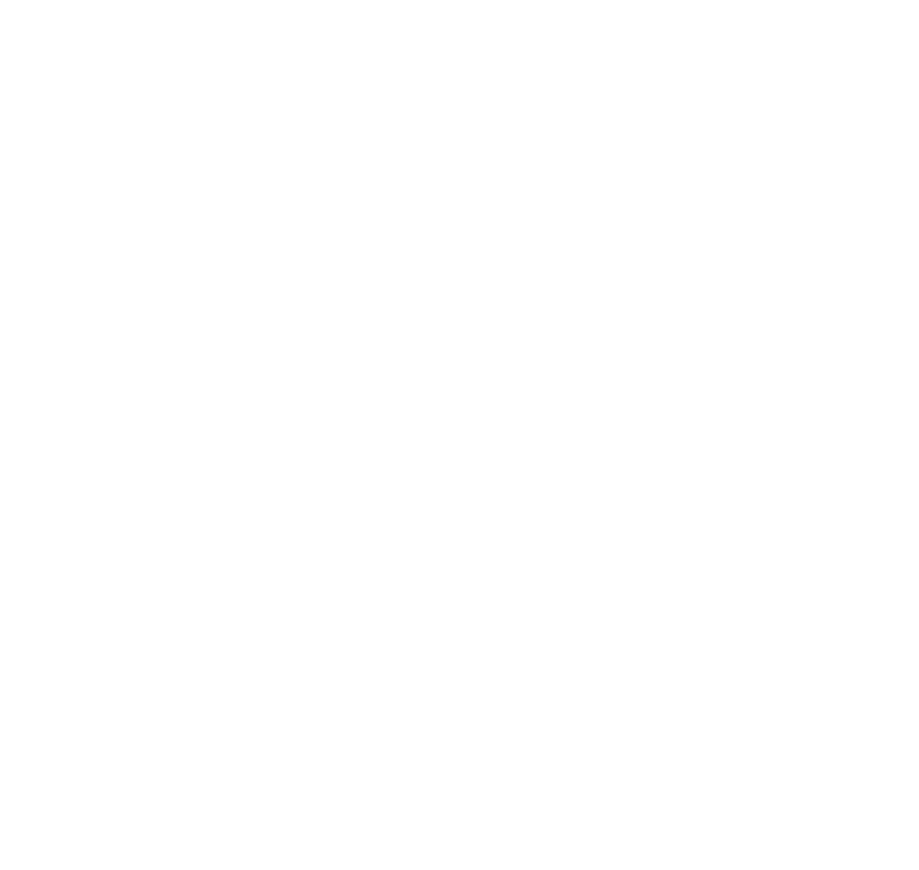
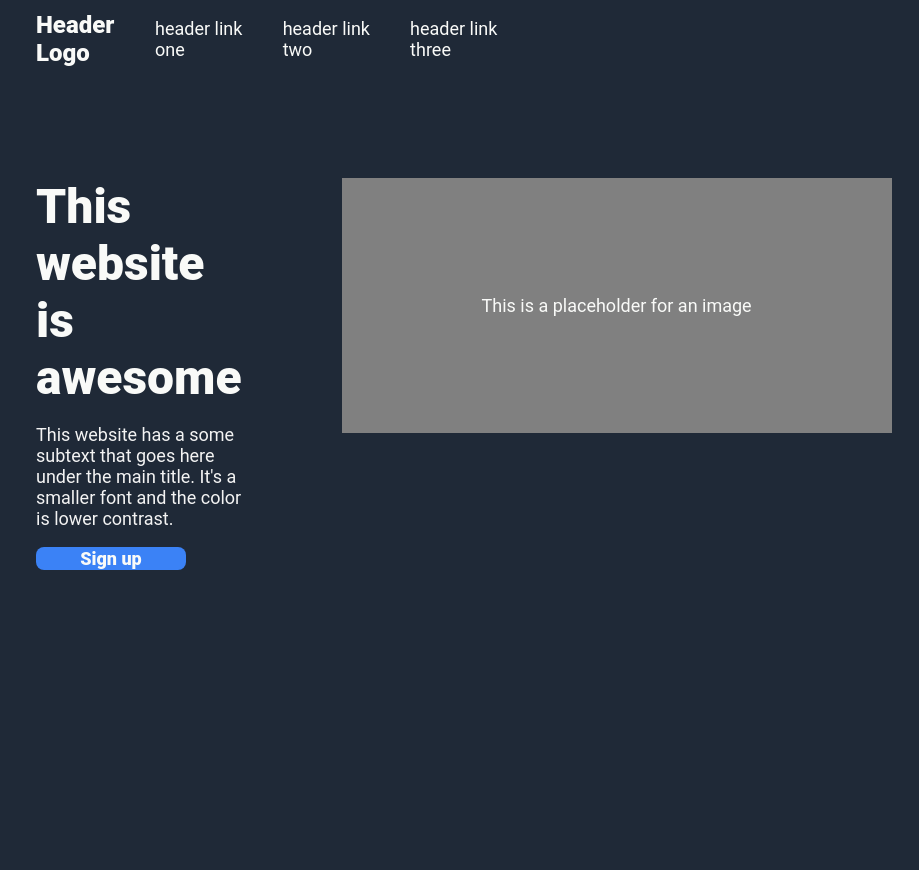
Before and after one commit to Bernapro/web-flexbox, a plain HTML site: page index.html in a window 1280 px wide. Shown: the whole page, without its empty margins (361-1280 px from the left). Before the commit the page ends 800 px from the top, so only its background shows below. Drawn offline with Linux system fonts and the light colour scheme.

Commit message:
diseño de cabecera y contenedor principal

```diff
--- a/index.html
+++ b/index.html
@@ -5,20 +5,41 @@
     <meta charset="UTF-8">
     <meta name="viewport" content="width=device-width, initial-scale=1.0">
     <title>Document</title>
+    <link rel="stylesheet" href="style.css">
 </head>
 
 <body>
-    <div>
+    <div class="principal">
+        <div class="cabecera">
+            <div class="logo">Header Logo</div>
+            <ul class="enlaces-cabecera">
+                <li>header link one</li>
+                <li>header link two</li>
+                <li>header link three</li>
+            </ul>
+        </div>
+        <div class="contenido">
+            <div id="contenido-uno">
+                <div class="titulo-principal">This website is<br>awesome</div>
+                <p class="subtexto">This website has a
+                    some
+                    subtext that goes here under the main title. It's a smaller font and the color is lower
+                    contrast.
+                </p>
+                <button type="button" class="boton-sign-up"> Sign up</button>
+            </div>
+            <div class=" imagen-principal">
+                <div>This is a placeholder for an image</div>
+            </div>
+        </div>
 
-    </div>
+        <div class=" contenido">
 
-    <div>
+        </div>
 
-    </div>
+        <div class="pie-pagina">
 
-    <div>
-
-    </div>
+        </div>
 </body>
 
 </html>
--- a/style.css
+++ b/style.css
@@ -2,7 +2,91 @@
     font-family: 'Roboto', sans-serif;
 }
 
+
 body {
+    margin: 0;
+    min-height: 100vh;
     display: flex;
     flex-direction: column;
 }
+
+.logo {
+    font-size: 24px;
+    color: #F9FAF8;
+    font-weight: 800;
+}
+
+.principal {
+    background-color: #1f2937;
+    display: flex;
+    flex-direction: column;
+    padding: 0 397px;
+}
+
+.cabecera {
+    display: flex;
+    align-items: center;
+    justify-content: space-between;
+}
+
+.enlaces-cabecera {
+    display: flex;
+    font-size: 18px;
+    color: #F9FAF8;
+    gap: 25px;
+}
+
+ul {
+    list-style-type: none;
+    padding: 0;
+}
+
+.principal .contenido {
+    display: flex;
+    padding: 100px 0;
+    gap: 100px;
+}
+
+#contenido-uno {
+    display: flex;
+    flex-direction: column;
+    align-items: flex-start;
+}
+
+.titulo-principal {
+    font-size: 48px;
+    font-weight: 900;
+    color: #F9FAF8;
+}
+
+.subtexto {
+    font-size: 18px;
+    font-weight: normal;
+    color: #f3f3f3;
+}
+
+.imagen-principal {
+    background-color: gray;
+    color: #F9FAF8;
+    font-size: 18px;
+    display: flex;
+    align-items: center;
+    justify-content: center;
+    width: 550px;
+    height: 255px;
+    flex-shrink: 0;
+}
+
+.boton-sign-up {
+    width: 150px;
+    display: flex;
+    justify-content: center;
+    align-items: center;
+    flex: 1;
+    background-color: #3B82F6;
+    color: #F9FAF8;
+    font-size: 18px;
+    font-weight: 800;
+    border-radius: 8px;
+    border: none;
+}
```
